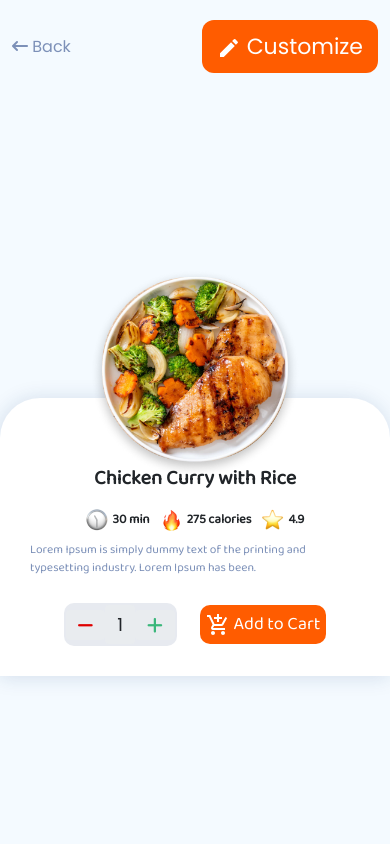
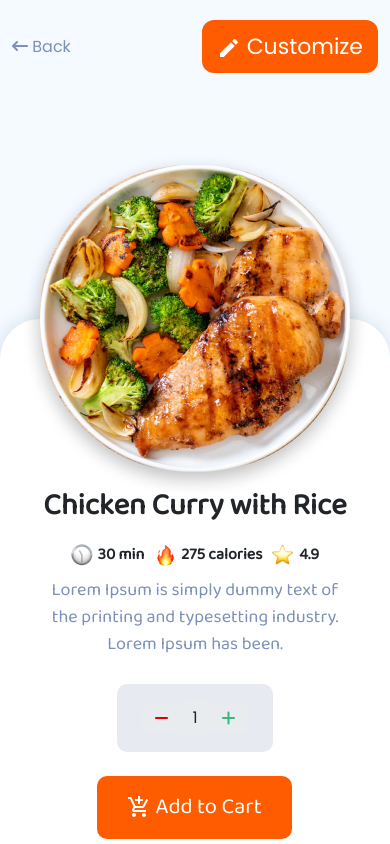
Before and after one commit to omarbinasad/Food-App-2, a React (Create React App) app: page /product-details in a window 390 px wide. Shown: the top 844 px of the page. Built offline with nearby package versions, Linux system fonts and the light colour scheme.

Commit message:
responsive

```diff
--- a/src/Pages/ProductDetails/Components/ProductDetailsMain/ProductDetailsMain.css
+++ b/src/Pages/ProductDetails/Components/ProductDetailsMain/ProductDetailsMain.css
@@ -3,7 +3,7 @@
   flex-direction: column;
   align-items: center;
   justify-content: center;
-  height: 90vh;
+  height: 100vh;
 }
 .productDetails-main-img-div {
   display: flex;
@@ -18,16 +18,19 @@
 }
 .productDetails-main-contents-div {
   width: 100%;
-  min-height: 50vh;
+  min-height: 60vh;
   display: flex;
   flex-direction: column;
   gap: 10px;
-  justify-content: end;
+  justify-content: center;
   align-items: center;
   background: #ffffff;
   box-shadow: -1px 1px 20px rgba(22, 52, 111, 0.15);
   border-radius: 40px 40px 0px 0px;
-  padding: 40px;
+  padding: 150px 40px 40px 40px;
+}
+.productDetails-main-contents-div p {
+  text-align: center;
 }
 
 .productDetails-main-contents-span-div {
@@ -43,9 +46,10 @@
   gap: 5px;
 }
 .productDetails-main-contents-title {
+  text-align: center;
   font-family: "Baloo Da 2", cursive;
   font-weight: 600;
-  font-size: 30px;
+  font-size: 40px;
 }
 .productDetails-main-contents-desc {
   font-family: "Baloo Da 2";
@@ -82,83 +86,26 @@
   font-style: normal;
   font-weight: 500;
 }
-
-@media screen and (max-width: 600px) {
-  .productDetails-main-contents-div {
-    padding: 30px;
-  }
-  .productDetails-main {
-    flex-direction: column;
-  }
-  .productDetails-main-img-div {
-    margin-right: 0;
-    margin-top: 0;
-  }
-  /* .productDetails-main-contents-title {
-    font-size: 20px;
-  } */
-  .product-quantity-btns-div {
-    padding: 10px 15px;
-  }
-  .addToCart-btn {
-    padding: 10px 15px;
+@media screen and (max-width: 768px) {
+  .productDetails-main-contents-title {
+    font-size: 30px;
+    margin-top: 20px;
   }
 }
 
-@media screen and (max-width: 450px) {
-  .productDetails-main-contents-div {
-    min-height: 33vh;
-  }
-  .productDetails-main-contents-div p {
-    font-size: 12px;
-  }
-  .productDetails-main {
-    flex-direction: column;
-  }
-  .productDetails-main-img-div {
-    margin-right: 0;
-    margin-top: 0;
-    margin-bottom: -80px;
-  }
-  .productDetails-main-contents-span-div span {
-    font-size: 0.8em;
-  }
+@media screen and (max-width: 340px) {
   .productDetails-main-img-div img {
-    width: 60%;
+    width: 80%;
   }
   .productDetails-main-contents-title {
-    font-size: 20px;
-  }
-  .product-quantity-btns-div {
-    padding: 2px;
+    font-size: 30px;
+    margin-top: 20px;
   }
   .addToCart-btn {
     font-size: 18px;
-    padding: 6px;
+    padding: 8px 20px;
   }
-  .input-group-text {
-    font-size: 18px;
+  .product-quantity-btns-div {
+    padding: 8px 20px;
   }
 }
-
-@media screen and (max-width: 330px) {
-  .productDetails-main-contents-div {
-    min-height: 40vh;
-  }
-  .product-quantity-btns-div {
-    padding: 2px;
-  }
-  .addToCart-btn {
-    font-size: 10px;
-    padding: 4px;
-  }
-
-  .input-group-text {
-    font-size: 12px;
-  }
-}
-@media screen and (max-width: 280px) {
-  .productDetails-main-contents-div {
-    min-height: 45vh;
-  }
-}
```
